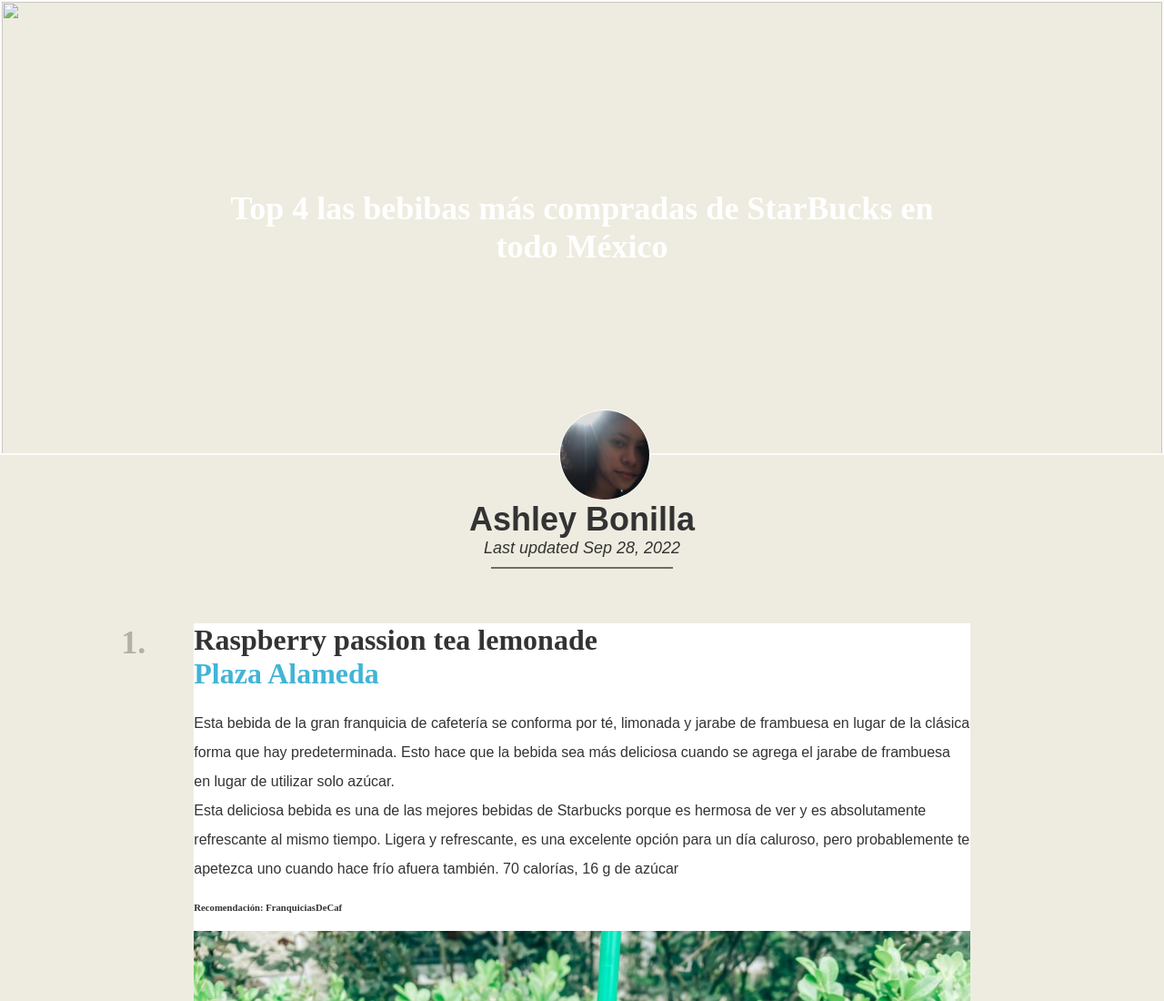
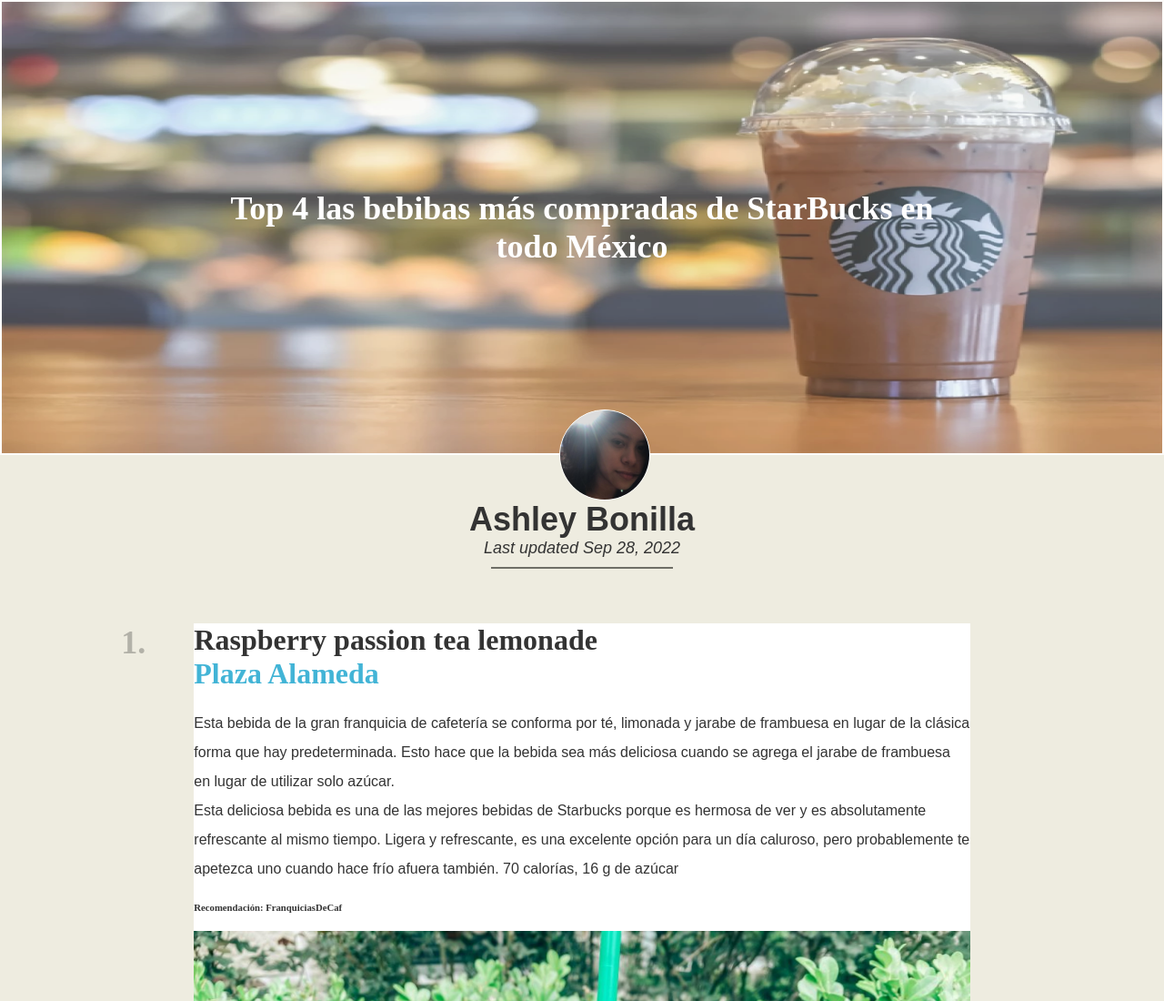
Before and after one commit to AshleyGB23/Practica02, a plain HTML site: page index.html in a window 1280 px wide. Shown: the top 1100 px of the page at 91% size. Drawn offline with Linux system fonts and the light colour scheme.

Commit message:
Update index.html

```diff
--- a/index.html
+++ b/index.html
@@ -5,7 +5,7 @@
     </head>
     <body>
         <header>
-            <img src="IMAGES/header.jpg">
+            <img src="header.jpg">
             <h1>Top 4 las bebibas más compradas de StarBucks en todo México</h1>
         </header>
 
```
